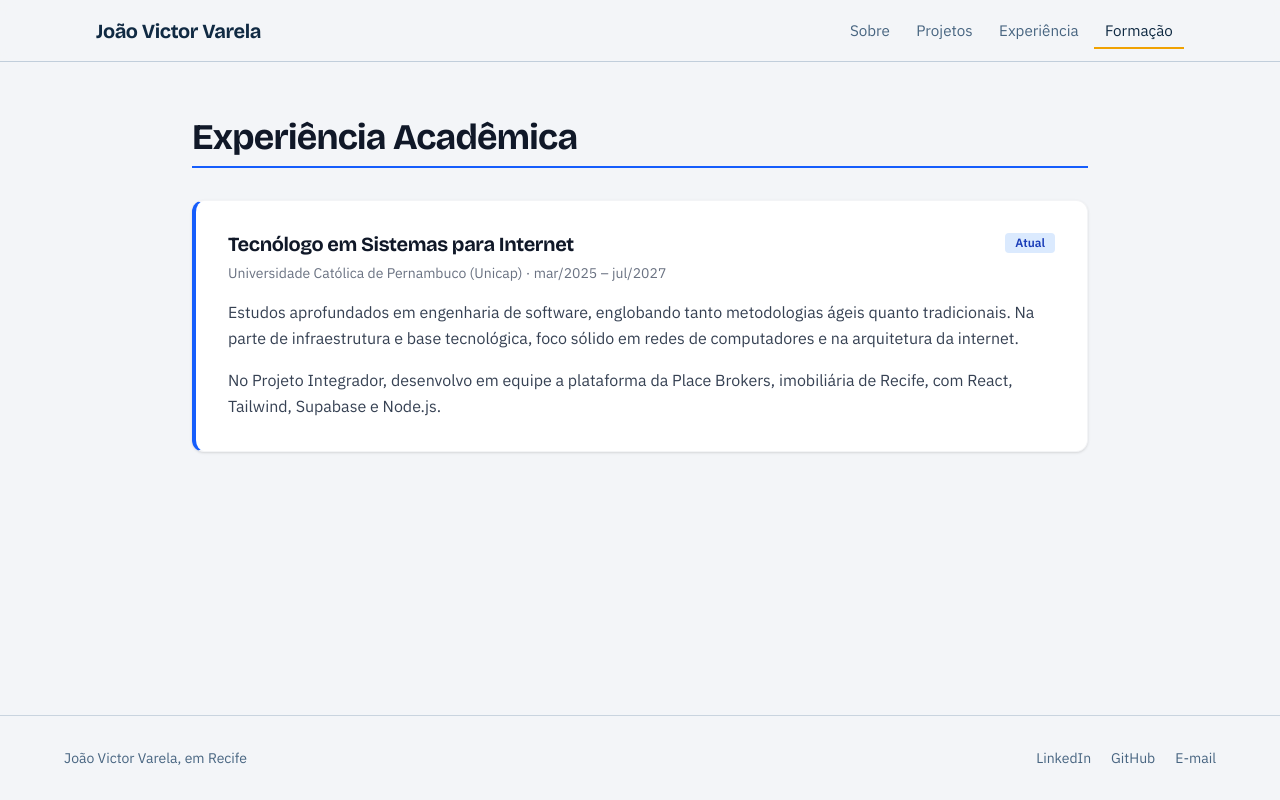
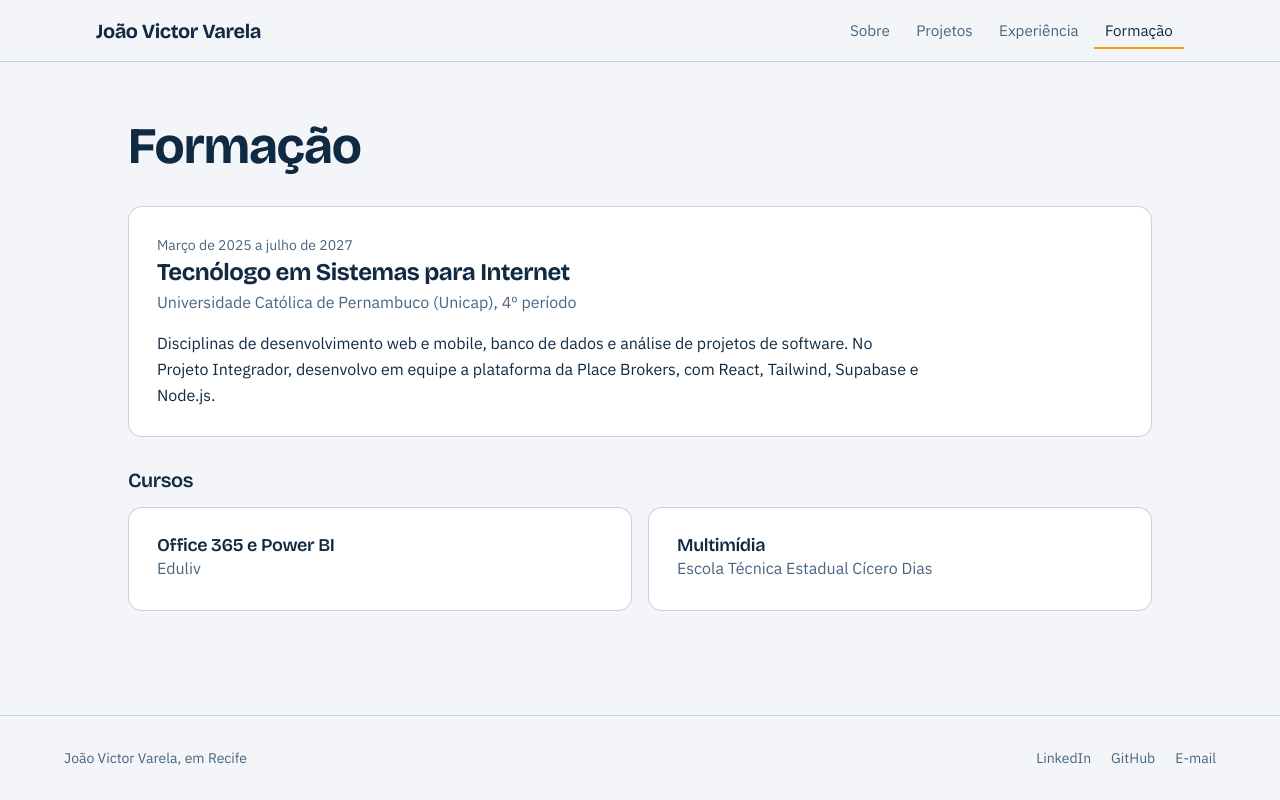
Before and after one commit to Jonqry/Portfolio, a Next.js app: page /academico in a window 1280 px wide. Built offline with nearby package versions, Linux system fonts and the light colour scheme.

Commit message:
Add files via upload

```diff
--- a/app/academico/page.js
+++ b/app/academico/page.js
@@ -1,25 +1,34 @@
 export default function Academico() {
   return (
-    <div className="max-w-4xl mx-auto space-y-8 animate-fade-in-up">
-      <h1 className="text-4xl font-bold text-gray-900 border-b-2 border-blue-600 pb-2">
-        Experiência Acadêmica
-      </h1>
+    <div className="pagina space-y-8">
+      <header>
+        <h1 className="titulo-pagina">Formação</h1>
+      </header>
 
-      <div className="space-y-6">
-        <div className="bg-white p-8 rounded-xl shadow-sm border border-gray-100 border-l-4 border-l-blue-600 hover:shadow-md transition-shadow">
-          <div className="flex justify-between items-start mb-2">
-            <h3 className="text-xl font-bold text-gray-900">Tecnólogo em Sistemas para Internet</h3>
-            <span className="bg-blue-100 text-blue-800 text-xs font-semibold px-2.5 py-0.5 rounded">Atual</span>
-          </div>
-          <p className="text-gray-500 text-sm mb-4">Universidade Católica de Pernambuco (Unicap) · mar/2025 – jul/2027</p>
-          <p className="text-gray-700 leading-relaxed">
-            Estudos aprofundados em engenharia de software, englobando tanto metodologias ágeis quanto tradicionais. Na parte de infraestrutura e base tecnológica, foco sólido em redes de computadores e na arquitetura da internet.
-          </p>
-          <p className="text-gray-700 leading-relaxed mt-4">
-            No Projeto Integrador, desenvolvo em equipe a plataforma da Place Brokers, imobiliária de Recife, com React, Tailwind, Supabase e Node.js.
-          </p>
-        </div>
-      </div>
+      <section className="bloco border-l-4 border-l-[color:var(--sol)]">
+        <p className="text-sm text-[color:var(--tinta-suave)] mb-1">Março de 2025 a julho de 2027</p>
+        <h2 className="text-2xl font-bold mb-1">Tecnólogo em Sistemas para Internet</h2>
+        <p className="text-[color:var(--tinta-suave)] mb-4">Universidade Católica de Pernambuco (Unicap), 4º período</p>
+        <p className="max-w-3xl">
+          Disciplinas de desenvolvimento web e mobile, banco de dados e análise de projetos de software.
+          No Projeto Integrador, desenvolvo em equipe a plataforma da Place Brokers, com React, Tailwind,
+          Supabase e Node.js.
+        </p>
+      </section>
+
+      <section>
+        <h2 className="text-xl font-semibold mb-4">Cursos</h2>
+        <ul className="grid sm:grid-cols-2 gap-4">
+          <li className="bloco">
+            <h3 className="text-lg font-semibold">Office 365 e Power BI</h3>
+            <p className="text-[color:var(--tinta-suave)]">Eduliv</p>
+          </li>
+          <li className="bloco">
+            <h3 className="text-lg font-semibold">Multimídia</h3>
+            <p className="text-[color:var(--tinta-suave)]">Escola Técnica Estadual Cícero Dias</p>
+          </li>
+        </ul>
+      </section>
     </div>
   );
 }
```
